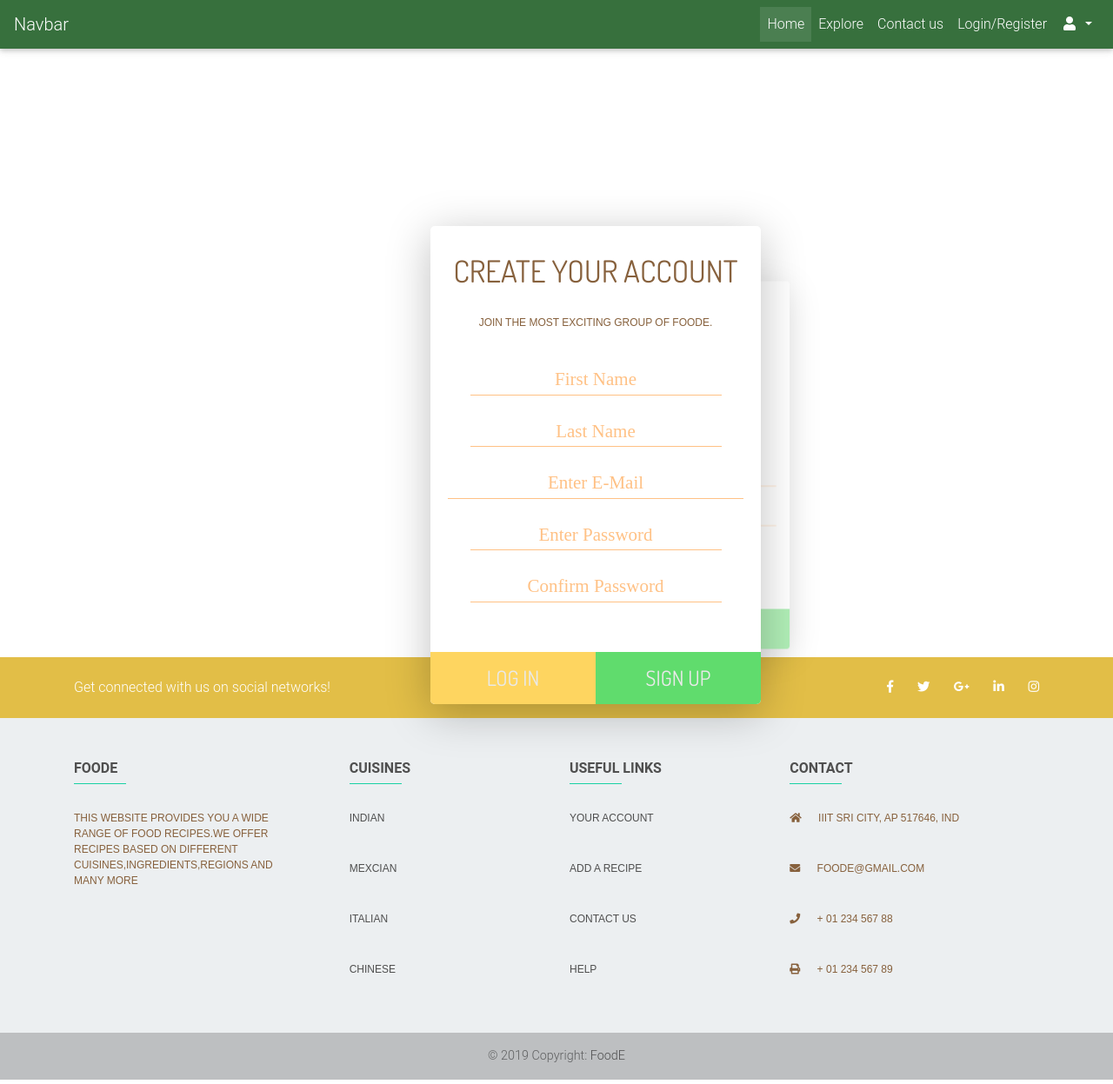
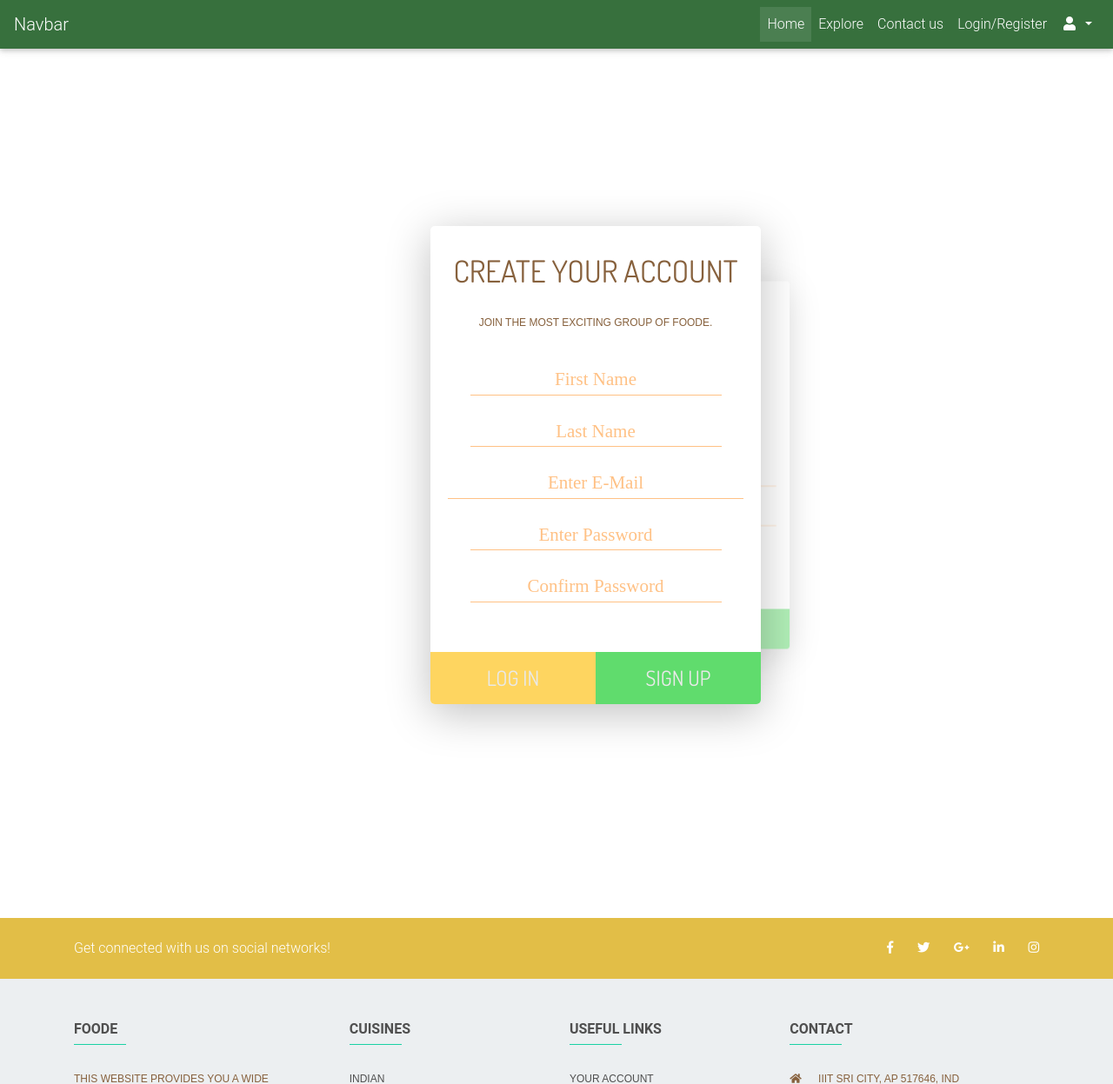
Before and after one commit to anirudhambati/recipe_website, a Django app: page /register in a window 1280 px wide. Shown: the top 1247 px of the page at 87% size. Run offline with Django 3.2, Linux system fonts and the light colour scheme; some libraries are stand-ins or nearby versions; some web fonts are replaced.

Commit message:
login fix

```diff
--- a/home/templates/register/login.html
+++ b/home/templates/register/login.html
@@ -41,7 +41,7 @@
     <small style = "color: #cc0033;"> *{{ res }} </small>
 	</form>
 </div>
-<div style="width:100%;height:700px;"></div>
+<div style="width:100%;height:1000px;"></div>
 <script>
 var flag = {{flag}};
 $(document).ready(function(){
--- a/static/register/login.css
+++ b/static/register/login.css
@@ -6,7 +6,7 @@ body {
 
 .log{
 	margin-top: 100px;
-	margin-bottom: 100px;
+	margin-bottom: 300px;
 	position:absolute;
 	width: auto;
 	height:auto;
```
